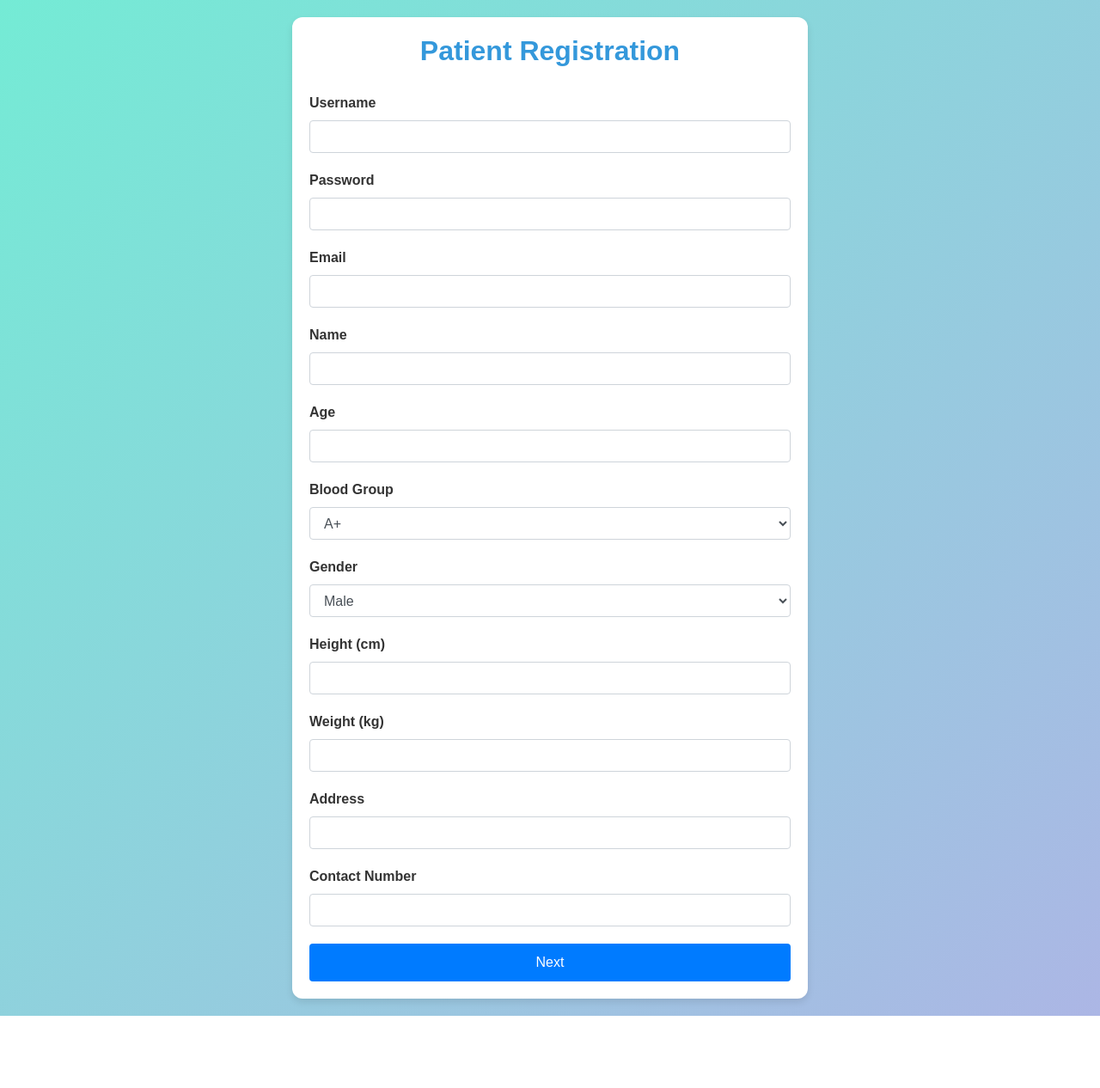
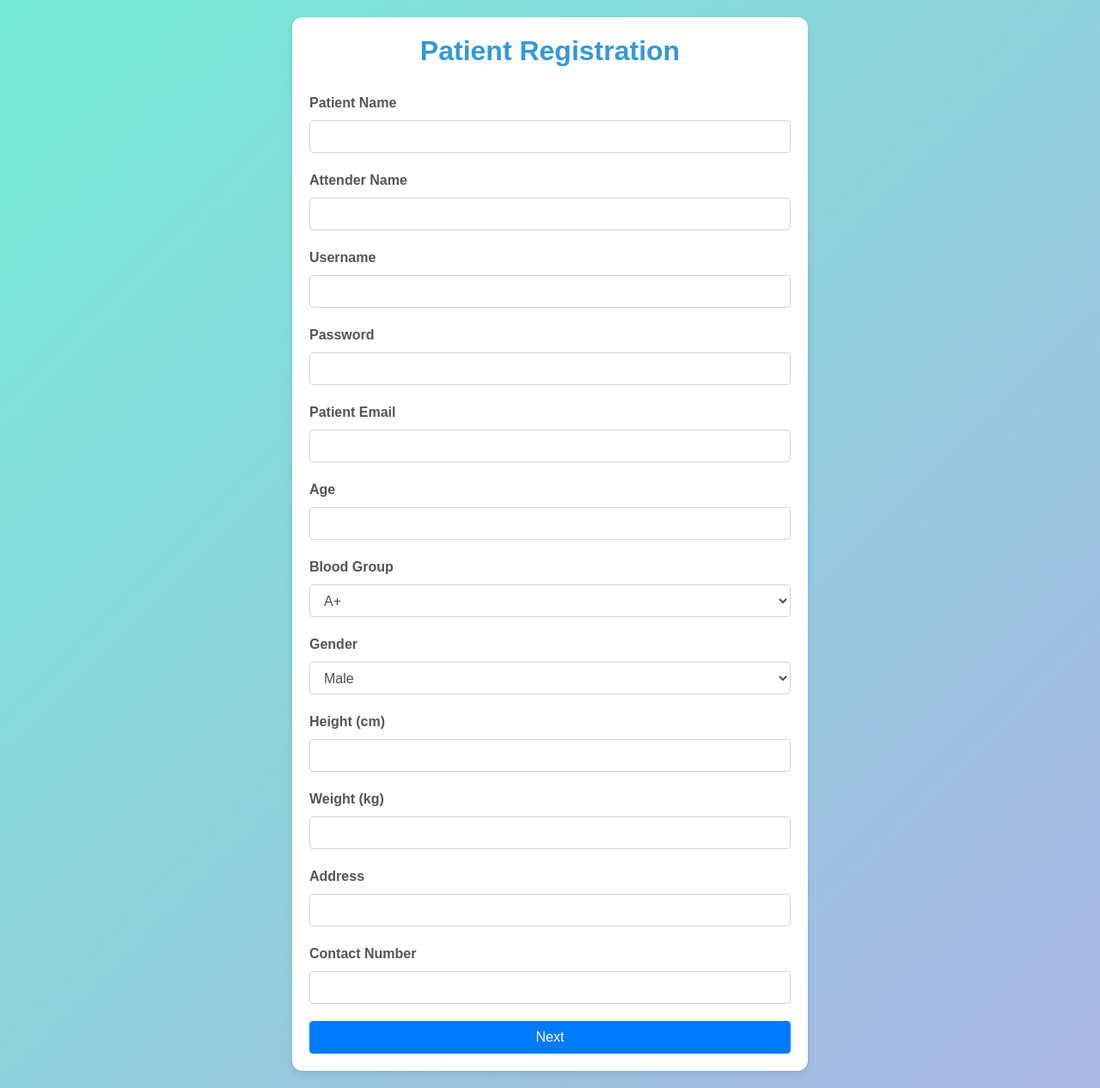
Before and after one commit to nareshkumar0503/miniproject-rehabs, a Node server app: page /patientregistration in a window 1280 px wide. Shown: the whole page at 86% size. Before the commit the page ends 1182 px from the top, so only its background shows below. Run offline with Node 20, Linux system fonts and the light colour scheme; some libraries are stand-ins or nearby versions.

Commit message:
changed pat reg

```diff
--- a/routes/patientreg.js
+++ b/routes/patientreg.js
@@ -2,43 +2,46 @@ const express = require('express');
 const router = express.Router();
 const Patient = require('../models/patientSchema');
 
-
-router.post('/patientregister', async(req,res) =>{
-
+router.post('/patientregister', async (req, res) => {
     const userId = req.session.userId;
     const email = req.session.email;
     const username = req.session.username;
-    const {   password, name, age, bloodGroup, gender, height,
-        weight, contactNumber,  addictionType,  addictionDurationValue, addictionDurationUnit,
-        frequencyOfUse,
-        previousTreatmentHistory,
-        currentPhysicalHealth,
-        currentMentalHealth} = req.body;
+
+    const {
+        role, // New field for role (Patient or Attender)
+        password, name, age, bloodGroup, gender, height,
+        weight, contactNumber, address,
+        addictionType, addictionDurationValue, addictionDurationUnit,
+        frequencyOfUse, previousTreatmentHistory, currentPhysicalHealth, currentMentalHealth,
+        addictionQuestion1, addictionQuestion2, addictionQuestion3 // New questions based on addiction type
+    } = req.body;
 
     try {
         const addictionDuration = `${addictionDurationValue} ${addictionDurationUnit}`;
-        const patient = await Patient.findOne({email : email});
-        if(patient){
+        const patient = await Patient.findOne({ email: email });
+
+        if (patient) {
             res.redirect('/');
-        }else{
+        } else {
             const newPatient = new Patient({
-                userId, username, password, name, age, bloodGroup, gender, height, weight, address, contactNumber, email, addictionType, addictionDuration,
-                frequencyOfUse,
-                previousTreatmentHistory,
-                currentPhysicalHealth,
-                currentMentalHealth
+                userId, username, password, name, age, bloodGroup, gender, height, weight,
+                address, contactNumber, email, addictionType, addictionDuration,
+                frequencyOfUse, previousTreatmentHistory, currentPhysicalHealth, currentMentalHealth,
+                addictionQuestion1, addictionQuestion2, addictionQuestion3, role // Store role and addiction-specific answers
             });
             await newPatient.save();
             res.redirect('/');
         }
-    }catch(err){
+    } catch (err) {
         console.log(err.message);
+        res.redirect('/error');
     }
 });
 
-router.get('/patientregistration', (req,res)=>{
+router.get('/patientregistration', (req, res) => {
     const username = null;
     const email = null;
-    res.render('patientreg' ,{username,email});
-})
+    res.render('patientreg', { username, email });
+});
+
 module.exports = router;
--- a/views/patientreg.ejs
+++ b/views/patientreg.ejs
@@ -5,7 +5,6 @@
     <meta name="viewport" content="width=device-width, initial-scale=1.0">
     <title>Patient Registration</title>
     <link href="https://stackpath.bootstrapcdn.com/bootstrap/4.5.2/css/bootstrap.min.css" rel="stylesheet">
-    <link rel="stylesheet" href="/styles.css">
     <style>
         /* Custom styles for the form */
         body {
@@ -126,26 +125,24 @@
             <!-- Page 1: Personal Details -->
             <div id="page1" class="form-section active">
                 <div class="form-group">
+                    <label for="patientName">Patient Name</label>
+                    <input type="text" class="form-control" id="patientName" name="patientName" required>
+                </div>
+                <div class="form-group">
+                    <label for="attenderName">Attender Name</label>
+                    <input type="text" class="form-control" id="attenderName" name="attenderName" required>
+                </div>
+                <div class="form-group">
                     <label for="username">Username</label>
-                    <input type="text" class="form-control" id="username" name="username"
-                        value="<%= username ? username : '' %>"
-                        <%= username ? 'disabled' : '' %>
-                        required>
+                    <input type="text" class="form-control" id="username" name="username" required>
                 </div>
                 <div class="form-group">
                     <label for="password">Password</label>
                     <input type="password" class="form-control" id="password" name="password" required>
                 </div>
                 <div class="form-group">
-                    <label for="email">Email</label>
-                    <input type="email" class="form-control" id="email" name="email"
-                        value="<%= email ? email : '' %>"
-                        <%= email ? 'disabled' : '' %>
-                        required>
-                </div>
-                <div class="form-group">
-                    <label for="name">Name</label>
-                    <input type="text" class="form-control" id="name" name="name" required>
+                    <label for="email">Patient Email</label>
+                    <input type="email" class="form-control" id="email" name="email" required>
                 </div>
                 <div class="form-group">
                     <label for="age">Age</label>
@@ -186,8 +183,7 @@
                 </div>
                 <div class="form-group">
                     <label for="contactNumber">Contact Number</label>
-                    <input type="tel" class="form-control" id="contactNumber" name="contactNumber"
-                        pattern="[0-9]{10}" title="Please enter a valid 10-digit phone number" required>
+                    <input type="tel" class="form-control" id="contactNumber" name="contactNumber" pattern="[0-9]{10}" title="Please enter a valid 10-digit phone number" required>
                     <div class="invalid-feedback">Please enter a valid 10-digit phone number.</div>
                 </div>
                 <button type="button" class="btn btn-primary" id="nextButton">Next</button>
@@ -196,8 +192,8 @@
             <!-- Page 2: Addiction Details -->
             <div id="page2" class="form-section">
                 <div class="form-group">
-                    <label for="addictionType">Type of Addiction</label>
-                    <select class="form-control" id="addictionType" name="addictionType" required>
+                    <label for="addictionType">Type of Addiction (Select Multiple)</label>
+                    <select class="form-control" id="addictionType" name="addictionType[]" multiple required>
                         <option value="Alcohol">Alcohol</option>
                         <option value="Drugs">Drugs</option>
                         <option value="Gambling">Gambling</option>
@@ -227,7 +223,7 @@
                         <option value="Daily">Daily</option>
                         <option value="Weekly">Weekly</option>
                         <option value="Monthly">Monthly</option>
-                        <option value="Occasionally">Occasionally</option>
+                        <!-- <option value="Occasionally">Occasionally</option> -->
                     </select>
                 </div>
                 <div class="form-group">
```
Also changed, not shown: models/patientSchema.js (+9 -5 lines).
